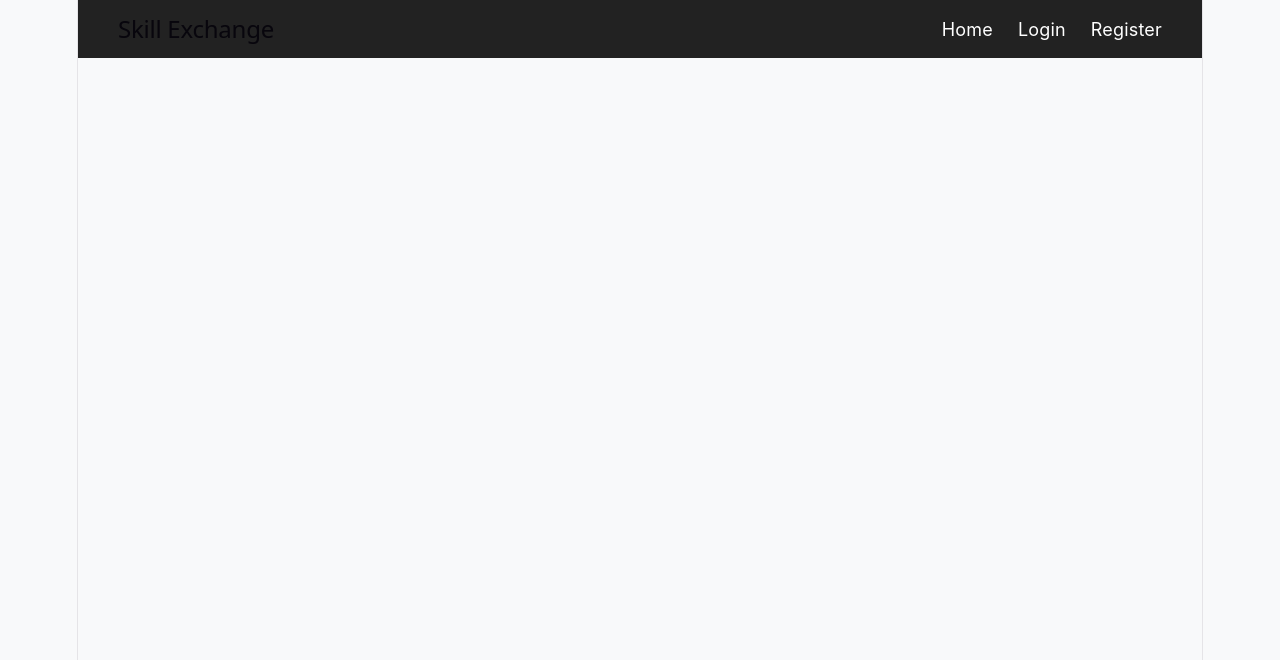
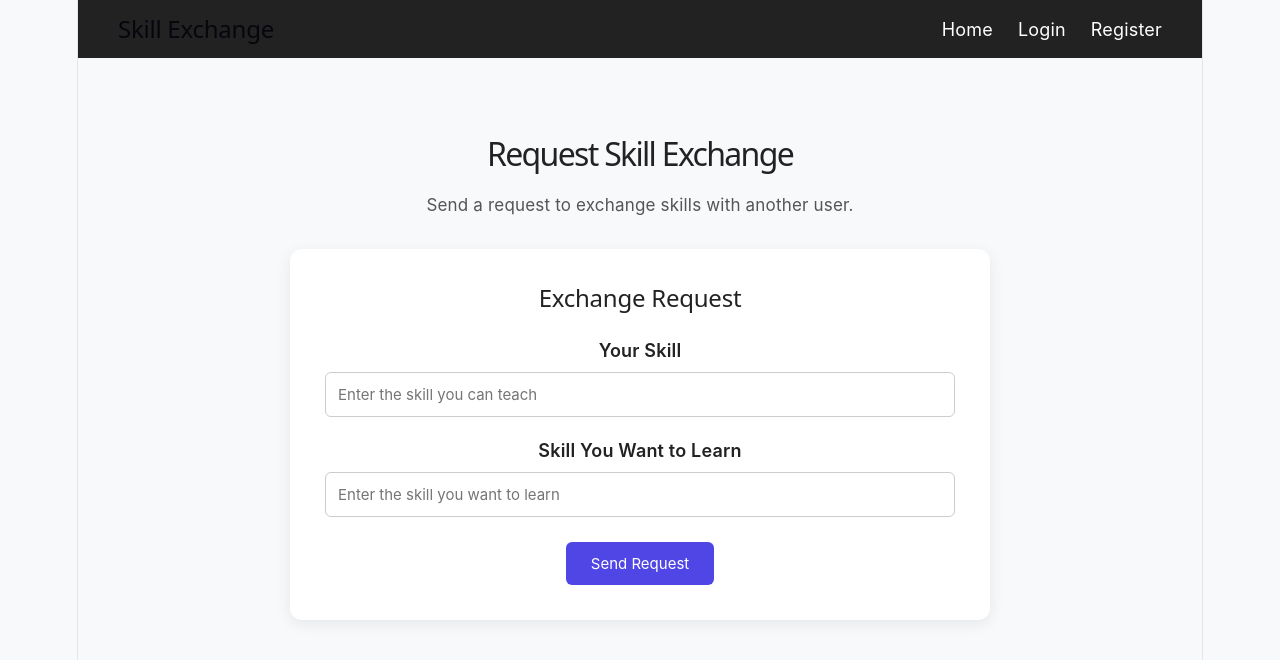
Before and after one commit to vijsanya27-afk/DEVOPS-2026-CS-E-15, a React (Vite) app: page /exchange/request in a window 1280 px wide. Shown: the top 660 px of the page. Built offline with nearby package versions, Linux system fonts and the light colour scheme.

Commit message:
Day 2: skill exchange pages

```diff
--- a/package.json
+++ b/package.json
@@ -11,7 +11,8 @@
   },
   "dependencies": {
     "react": "^19.2.8",
-    "react-dom": "^19.2.8"
+    "react-dom": "^19.2.8",
+    "react-router-dom": "^7.18.2"
   },
   "devDependencies": {
     "@types/react": "^19.2.17",
--- a/src/App.jsx
+++ b/src/App.jsx
@@ -1,14 +1,10 @@
 import { BrowserRouter, Routes, Route } from "react-router-dom";
+
 import Navbar from "./components/Navbar";
 import Dashboard from "./pages/Dashboard";
-import Home from "./pages/Home";
-import Login from "./pages/Login";
-import Register from "./pages/Register.jsx";
-import Profile from "./pages/Profile";
-import Skills from "./pages/Skills";
-import Search from "./pages/Search";
-import Reviews from "./pages/Reviews";
-import Requests from "./exchange/pages/Requests";
+import ExchangeHome from "./exchange/pages/ExchangeHome";
+import ExchangeRequest from "./exchange/pages/ExchangeRequest";
+
 import "./App.css";
 
 function App() {
@@ -17,15 +13,9 @@ function App() {
       <Navbar />
 
       <Routes>
-        <Route path="/" element={<Home />} />
-        <Route path="/login" element={<Login />} />
-        <Route path="/register" element={<Register />} />
-        <Route path="/dashboard" element={<Dashboard />} />
-        <Route path="/profile" element={<Profile />} />
-        <Route path="/skills" element={<Skills />} />
-        <Route path="/search" element={<Search />} />
-        <Route path="/reviews" element={<Reviews />} />
-        <Route path="/requests" element={<Requests />} />
+        <Route path="/" element={<Dashboard />} />
+        <Route path="/exchange" element={<ExchangeHome />} />
+        <Route path="/exchange/request" element={<ExchangeRequest />} />
       </Routes>
     </BrowserRouter>
   );
--- /dev/null
+++ b/src/exchange/components/ExchangeLayout.jsx
@@ -0,0 +1,9 @@
+function ExchangeLayout({ children }) {
+    return (
+      <div className="exchange-layout">
+        {children}
+      </div>
+    );
+  }
+
+  export default ExchangeLayout;
--- /dev/null
+++ b/src/exchange/pages/ExchangeHome.css
@@ -0,0 +1,49 @@
+.exchange-home {
+    padding: 40px;
+    text-align: center;
+  }
+
+  .exchange-home h1 {
+    font-size: 32px;
+    margin-bottom: 10px;
+    color: #222;
+  }
+
+  .exchange-home > p {
+    color: #666;
+    font-size: 17px;
+    margin-bottom: 30px;
+  }
+
+  .exchange-card {
+    max-width: 600px;
+    margin: 0 auto;
+    padding: 30px;
+    background: white;
+    border-radius: 12px;
+    box-shadow: 0 4px 15px rgba(0, 0, 0, 0.1);
+  }
+
+  .exchange-card h2 {
+    color: #333;
+    margin-bottom: 10px;
+  }
+
+  .exchange-card p {
+    color: #666;
+    margin-bottom: 20px;
+  }
+
+  .exchange-card button {
+    padding: 12px 22px;
+    background: #4f46e5;
+    color: white;
+    border: none;
+    border-radius: 6px;
+    cursor: pointer;
+    font-size: 15px;
+  }
+
+  .exchange-card button:hover {
+    background: #3730a3;
+  }
--- /dev/null
+++ b/src/exchange/pages/ExchangeHome.jsx
@@ -0,0 +1,29 @@
+import ExchangeLayout from "../components/ExchangeLayout";
+import "./ExchangeHome.css";
+function ExchangeHome() {
+  return (
+    <ExchangeLayout>
+      <div className="exchange-home">
+        <h1>Skill Exchange</h1>
+
+        <p>
+          Find people, share your skills and learn new skills together.
+        </p>
+
+        <div className="exchange-card">
+          <h2>Start a Skill Exchange</h2>
+
+          <p>
+            Choose a skill you can teach and a skill you want to learn.
+          </p>
+
+          <a href="/exchange/request">
+            <button>Request Skill Exchange</button>
+          </a>
+        </div>
+      </div>
+    </ExchangeLayout>
+  );
+}
+
+export default ExchangeHome;
--- /dev/null
+++ b/src/exchange/pages/ExchangeRequest.css
@@ -0,0 +1,60 @@
+.exchange-request {
+    padding: 40px;
+    text-align: center;
+  }
+
+  .exchange-request h1 {
+    color: #222;
+    font-size: 32px;
+    margin-bottom: 15px;
+  }
+
+  .exchange-request p {
+    color: #555;
+    font-size: 17px;
+  }
+
+  .request-card {
+    background: white;
+    padding: 35px;
+    margin: 30px auto;
+    max-width: 700px;
+    border-radius: 12px;
+    box-shadow: 0 4px 15px rgba(0, 0, 0, 0.08);
+  }
+
+  .request-card h2 {
+    color: #222;
+    margin-bottom: 25px;
+  }
+
+  .request-card label {
+    display: block;
+    color: #222;
+    font-weight: 600;
+    margin: 20px 0 8px;
+  }
+
+  .request-card input {
+    width: 100%;
+    padding: 12px;
+    box-sizing: border-box;
+    border: 1px solid #ccc;
+    border-radius: 6px;
+    font-size: 15px;
+  }
+
+  .request-card button {
+    margin-top: 25px;
+    padding: 12px 25px;
+    background: #4f46e5;
+    color: white;
+    border: none;
+    border-radius: 6px;
+    cursor: pointer;
+    font-size: 15px;
+  }
+
+  .request-card button:hover {
+    background: #3730a3;
+  }
--- /dev/null
+++ b/src/exchange/pages/ExchangeRequest.jsx
@@ -0,0 +1,39 @@
+import ExchangeLayout from "../components/ExchangeLayout";
+import "./ExchangeRequest.css";
+function ExchangeRequest() {
+  return (
+    <ExchangeLayout>
+      <div className="exchange-request">
+        <h1>Request Skill Exchange</h1>
+
+        <p>
+          Send a request to exchange skills with another user.
+        </p>
+
+        <div className="request-card">
+          <h2>Exchange Request</h2>
+
+          <div>
+            <label>Your Skill</label>
+            <input
+              type="text"
+              placeholder="Enter the skill you can teach"
+            />
+          </div>
+
+          <div>
+            <label>Skill You Want to Learn</label>
+            <input
+              type="text"
+              placeholder="Enter the skill you want to learn"
+            />
+          </div>
+
+          <button>Send Request</button>
+        </div>
+      </div>
+    </ExchangeLayout>
+  );
+}
+
+export default ExchangeRequest;
```
Also changed, not shown: 1 other file (tests, documents, lock files or other folders).
